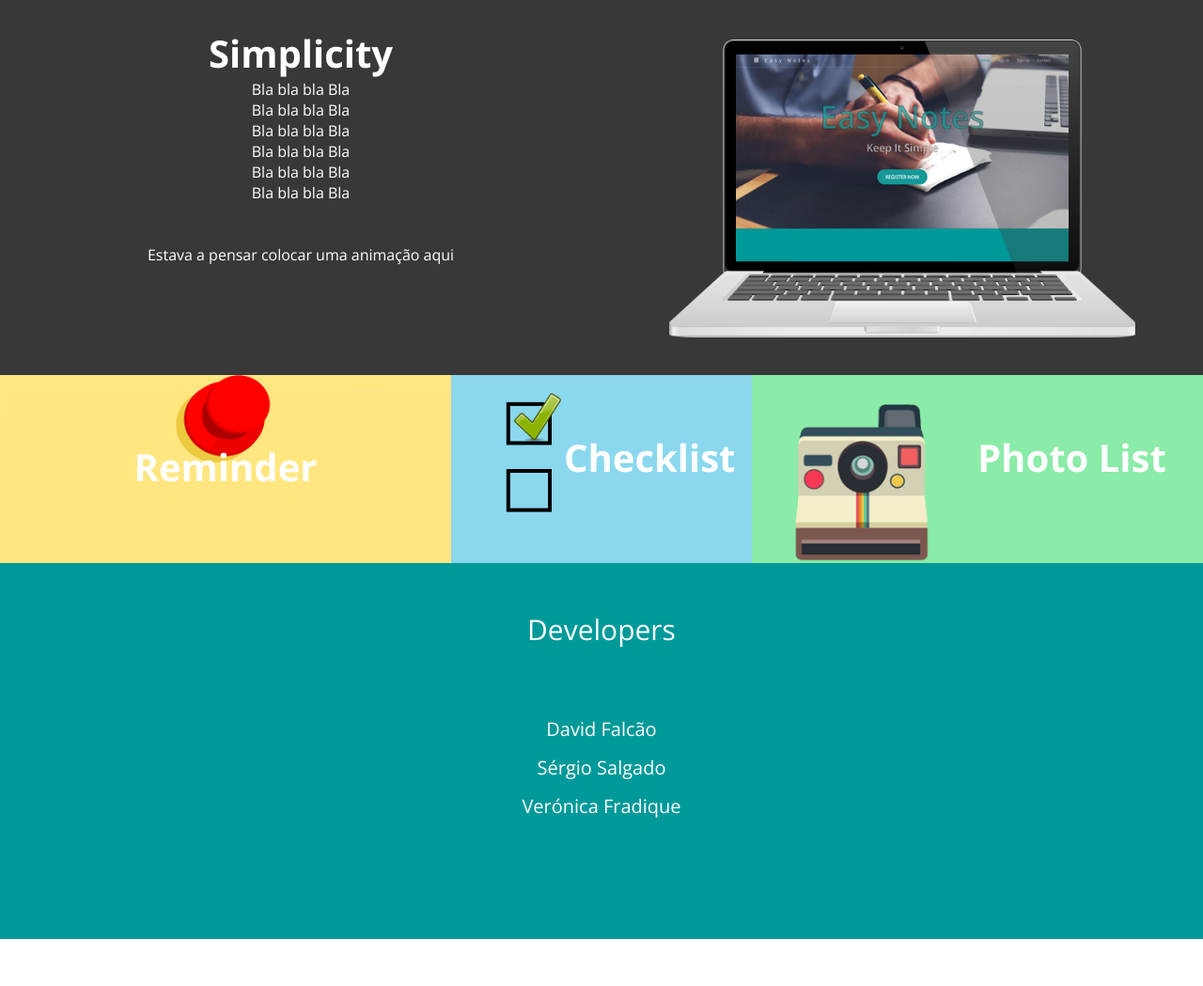
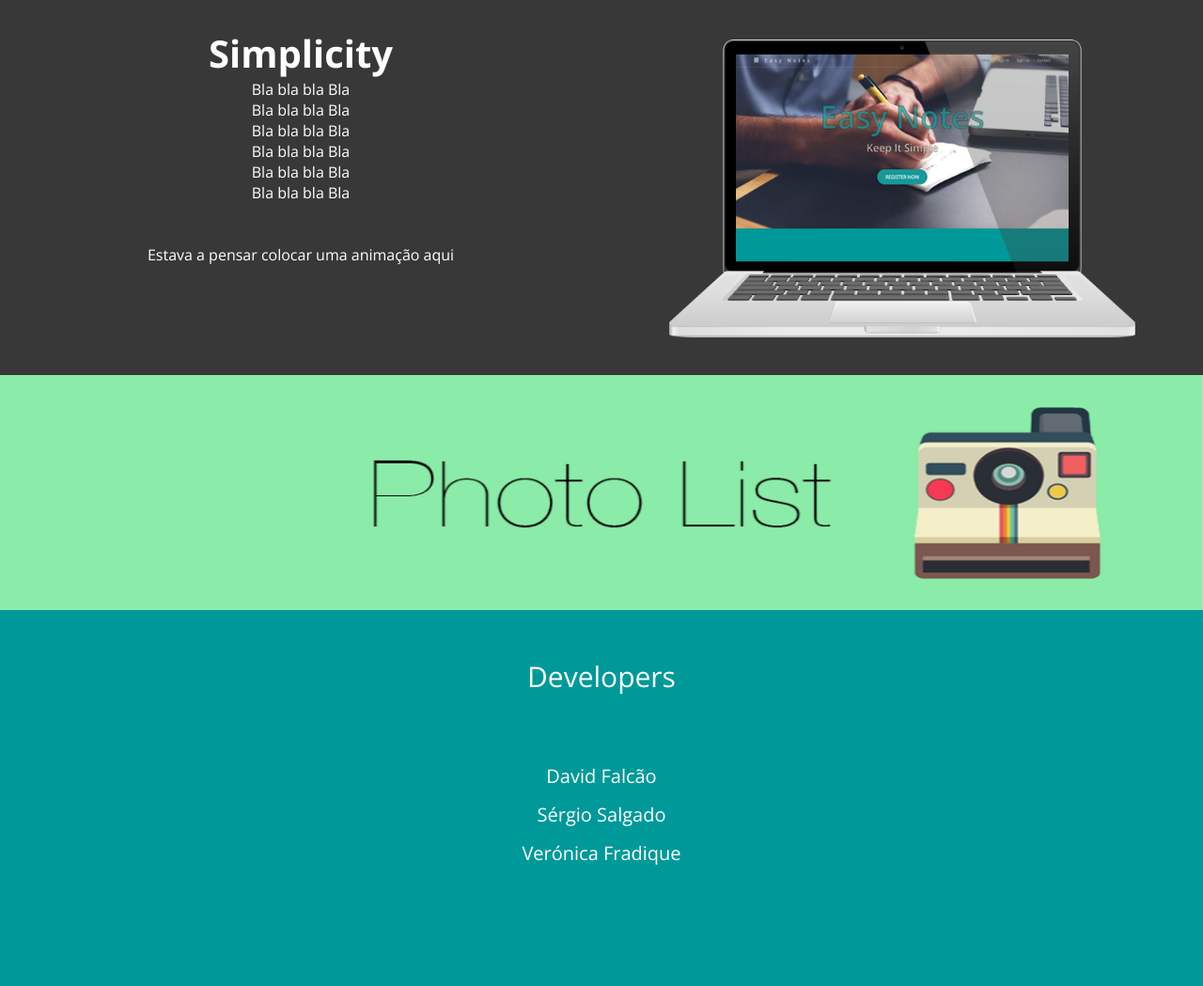
Before and after one commit to davidrsfalcao/LTW-FEUP, a PHP site: page / in a window 1280 px wide. Shown: the part 1471-2520 px from the top of the page at 94% size. Before the commit the page ends 2470 px from the top, so only its background shows below. Run offline with PHP 8.4, Linux system fonts and the light colour scheme; data comes from the database, SQL or seed files in the repository; both versions use the stored data as it was after the commit.

Commit message:
update main page

```diff
--- a/css/custom.css
+++ b/css/custom.css
@@ -170,7 +170,7 @@ header .main_box{
     "a a a a a a a a"
     "b b b b c c c c"
     "d d d d e e e e"
-    "f f f g g h h h";
+    "f f f f f f f f";
     align-items: center;
     background-color: white;
 }
@@ -252,45 +252,44 @@ header .main_box{
     margin:auto;
 }
 
-.reminder_box{
-    grid-area:f;
-    background: url(../images/templates/reminder.png);
-    background-size: cover;
-    height: 200px;
+.slideshow {
+  grid-area: f;
+  height: 250px;
+  display: block;
+  position: relative;
 }
 
-.reminder_box h3{
-    color: white;
-    font-size: 40px;
-    text-align: center;
-    padding-top: 70px;
+.slideshow img {
+    -webkit-animation-name: fade;
+    -webkit-animation-iteration-count: infinite;
+    -webkit-animation-duration: 18s;
+    animation-name: fade;
+    animation-iteration-count: infinite;
+    animation-duration: 12s;
+    position: absolute;
+    width: 100%;
+    height: 100%;
+    left: 0;
+    top: 0;
 }
 
-.checklist_box{
-    grid-area:g;
-    background: url(../images/templates/checklist.png);
-    background-size: cover;
-    height: 200px;
-}
-.checklist_box h3{
-    color: white;
-    font-size: 40px;
-    padding-left: 120px;
-    padding-top: 60px;
+@keyframes fade {
+    0% {opacity: 0;}
+    10% {opacity: 1;}
+    33% {opacity: 1;}
+    53% {opacity: 0;}
+    100% {opacity: 0;}
 }
 
-.photo_box{
-    grid-area:h;
-    background: url(../images/templates/photolist.png);
-    background-size: cover;
-    height: 200px;
+#f1 {
 }
+#f2 {
+    -webkit-animation-delay: -8s;
 
-.photo_box h3{
-    color: white;
-    font-size: 40px;
-    padding-left: 240px;
-    padding-top: 60px;
+}
+#f3 {
+    -webkit-animation-delay: -4s;
+
 }
 
 #form_logout{
@@ -798,6 +797,8 @@ footer{
     padding: 2px;
     position: relative;
     outline: none;
+    display: inline-block;
+    width: 70%;
     border: 1px solid #cdcdcd;
     border-color: rgba(0,0,0,.15);
     background-color: white;
@@ -818,7 +819,7 @@ footer{
 }
 
 .trash_icon{
-    position: absolute;
-    top: 85%;
-    left: 90%;
+    position: fixed;
+    top: 75%;
+    left: 70%;
 }
--- a/js/manage_lists.js
+++ b/js/manage_lists.js
@@ -335,7 +335,7 @@ let list_name;
 let reminder_date;
 
 function denySpecialChars(string){
-	var alphaExp = /^[a-zA-Z0-9,.!]+$/;
+	var alphaExp = /^[a-zA-Z0-9,.! ]+$/;
 	if(string.match(alphaExp)){
 		return false;
 	}else{
@@ -811,6 +811,7 @@ function hideDetails(elem){
 function refreshGrid(){
     userLists=[];
     document.getElementById('display_lists_grid').innerHTML = "";
+    createAddList();
     getUserLists();
     let zoom_box = document.getElementsByClassName('zoom_background')[0];
     if(zoom_box != null){
--- a/templates/main_page.php
+++ b/templates/main_page.php
@@ -49,22 +49,11 @@
         <img src="images/templates/macbookpro.png" alt="">
     </div>
 
-    <div class="reminder_box">
-        <h3>
-            Reminder
-        </h3>
-    </div>
 
-    <div class="checklist_box">
-        <h3>
-            Checklist
-        </h3>
-    </div>
-
-    <div class="photo_box">
-        <h3>
-            Photo List
-        </h3>
+    <div class="slideshow">
+        <img id="f3" src="images/templates/reminder.png">
+        <img id="f2" src="images/templates/photolist.png">
+        <img id="f1" src="images/templates/checklist.png">
     </div>
 
 </div>
```
Also changed, not shown: config/todo_list.db, images/templates/checklist.png, images/templates/photolist.png, images/templates/reminder.png.
